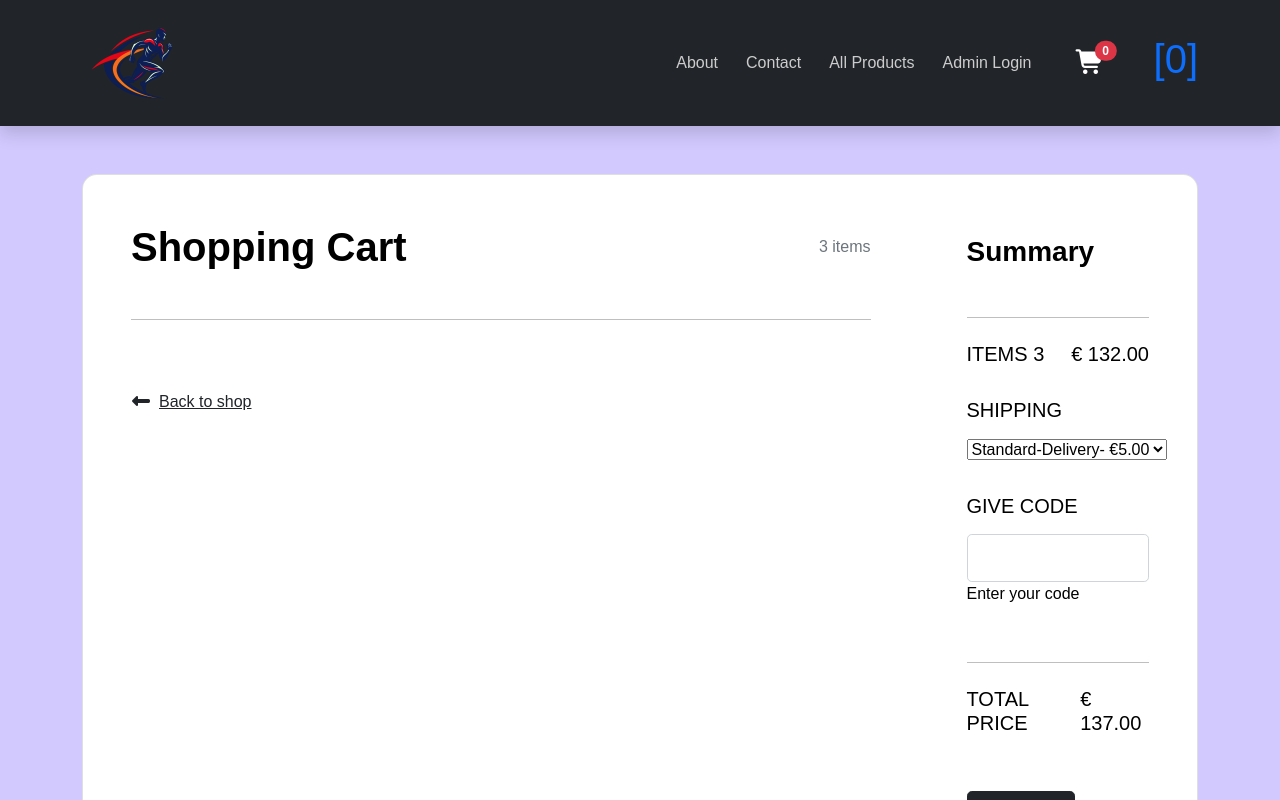
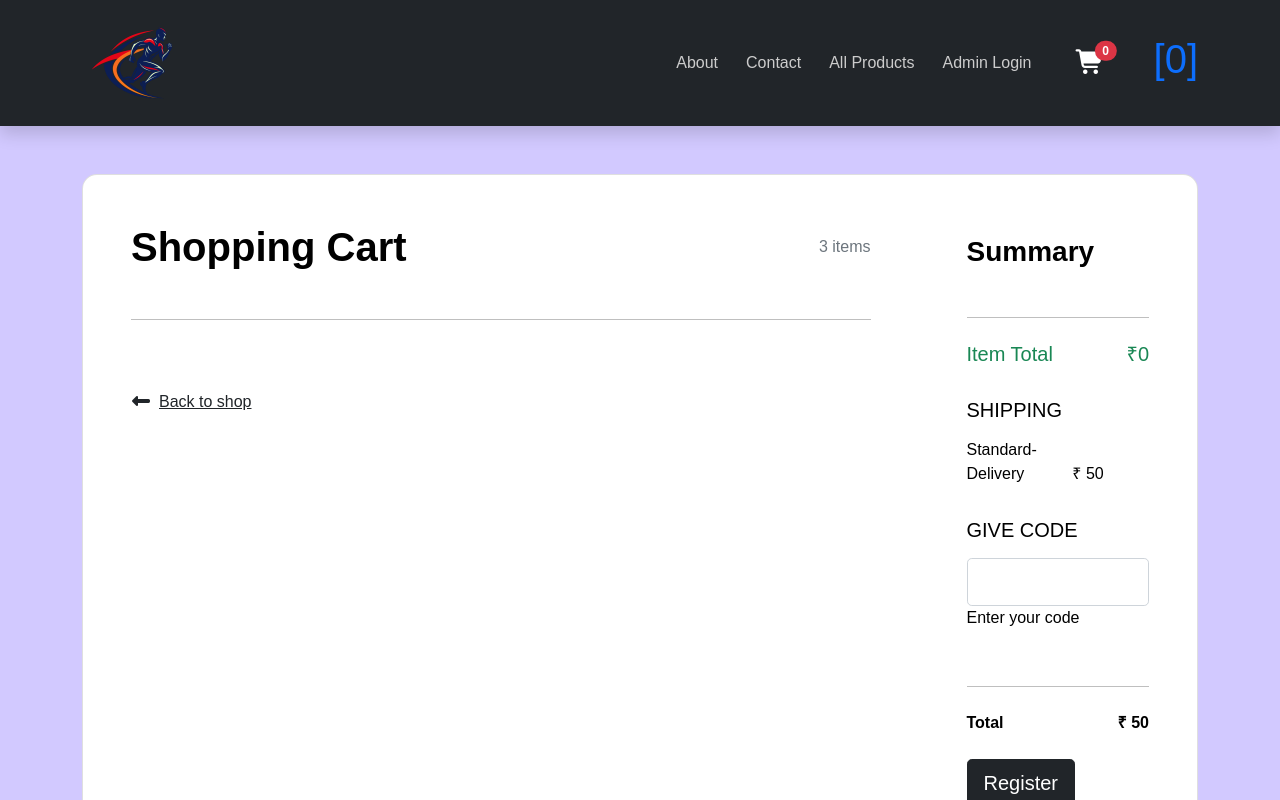
Before and after one commit to AyanChikode/Ayan_Sports, a React (Vite) app: page /cart in a window 1280 px wide. Shown: the top 800 px of the page. Built offline with nearby package versions, Linux system fonts and the light colour scheme.

Commit message:
deliveryCharge update

```diff
--- a/src/components/Cart.jsx
+++ b/src/components/Cart.jsx
@@ -8,6 +8,14 @@ function Cart() {
     const cartProducts = useSelector((state) => state.cart.cartProducts);
 
     console.log(cartProducts);
+    const itemTotal = cartProducts.reduce(
+        (total , item ) => total  +  item.price * item.quantity,
+        0
+    );
+    const deliveryCharge = itemTotal >= 3500 ? 0 : 50 ;
+
+    const finalTotal = itemTotal + deliveryCharge
+
 
     return (
         <>
@@ -99,19 +107,22 @@ function Cart() {
                                                 <hr class="my-4" />
 
                                                 <div class="d-flex justify-content-between mb-4">
-                                                    <h5 class="text-uppercase">items 3</h5>
-                                                    <h5>€ 132.00</h5>
+                                                    <h5 class="text-success">Item Total</h5>
+                                                    <h5 className="text-success">₹{itemTotal}</h5>
                                                 </div>
 
                                                 <h5 class="text-uppercase mb-3">Shipping</h5>
 
                                                 <div class="mb-4 pb-2">
-                                                    <select data-mdb-select-init>
-                                                        <option value="1">Standard-Delivery- €5.00</option>
-                                                        <option value="2">Two</option>
-                                                        <option value="3">Three</option>
-                                                        <option value="4">Four</option>
-                                                    </select>
+
+                                                        <span>Standard-Delivery</span>
+                                                        <span className='ms-5'>
+                                                            {deliveryCharge === 0
+                                                                ? "FREE"
+                                                                : `₹
+                                                                ${deliveryCharge}`}
+                                                        </span>
+
                                                 </div>
 
                                                 <h5 class="text-uppercase mb-3">Give code</h5>
@@ -125,10 +136,10 @@ function Cart() {
 
                                                 <hr class="my-4" />
 
-                                                <div class="d-flex justify-content-between mb-5">
-                                                    <h5 class="text-uppercase">Total price</h5>
-                                                    <h5>€ 137.00</h5>
-                                                </div>
+                                                 <div className="d-flex justify-content-between mb-4">
+                                                    <strong>Total</strong>
+                                                    <strong>₹ {finalTotal}</strong>
+                                                 </div>
 
                                                 <button type="button" data-mdb-button-init data-mdb-ripple-init class="btn btn-dark btn-block btn-lg"
                                                     data-mdb-ripple-color="dark">Register</button>
```
